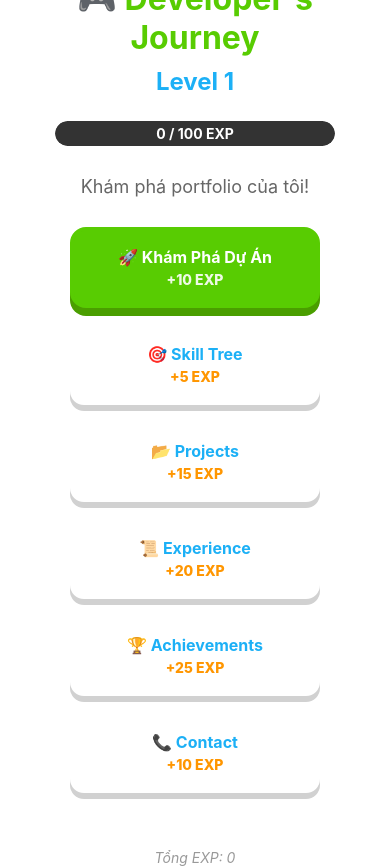
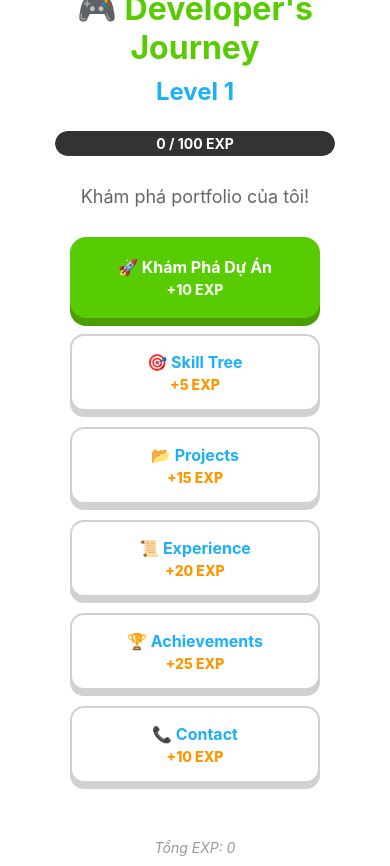
Before and after one commit to naphucco/GamifiedApp, a React Native app: screen /Home in a window 390 px wide. Built offline with nearby package versions, Linux system fonts and the light colour scheme.

Commit message:
Update animation

```diff
--- a/src/components/ui/CustomButton.tsx
+++ b/src/components/ui/CustomButton.tsx
@@ -127,8 +127,8 @@ const styles = StyleSheet.create({
     borderRadius: 14,
     alignItems: 'center',
     justifyContent: 'center',
-    borderWidth: 4,
-    borderColor: '#ffffff',
+    borderWidth: 2,
+    borderColor: '#d1d1d1',
     minWidth: 250,
     position: 'relative',
     zIndex: 1,
--- a/src/screens/HomeScreen.tsx
+++ b/src/screens/HomeScreen.tsx
@@ -12,25 +12,9 @@ export const HomeScreen = () => {
   const [level, setLevel] = useState(gameState.getState().level);
   const [expToNextLevel, setExpToNextLevel] = useState(gameState.getState().expToNextLevel);
 
-  const fadeAnim = useState(new Animated.Value(0))[0];
-  const bounceAnim = useState(new Animated.Value(0))[0];
-
   console.log('🎯 TEST: HomeScreen loaded');
 
   useEffect(() => {
-    Animated.timing(fadeAnim, {
-      toValue: 1,
-      duration: 800,
-      useNativeDriver: true,
-    }).start();
-
-    Animated.spring(bounceAnim, {
-      toValue: 1,
-      friction: 3,
-      tension: 40,
-      useNativeDriver: true,
-    }).start();
-
     const unsubscribe = gameState.subscribe((newState) => {
       setCurrentExp(newState.exp);
       setLevel(newState.level);
@@ -65,16 +49,10 @@ export const HomeScreen = () => {
     navigation.navigate('Contact' as never);
   }, 10);
 
-  const bounceTransform = bounceAnim.interpolate({
-    inputRange: [0, 0.5, 1],
-    outputRange: [0, -10, 0]
-  });
-
   return (
-    <Animated.View style={[styles.container, { opacity: fadeAnim }]}>
+    <Animated.View style={styles.container}>
       <Animated.Text style={[
-        styles.title,
-        { transform: [{ translateY: bounceTransform }] }
+        styles.title
       ]}>
         🎮 Developer's Journey
       </Animated.Text>
```
Also changed, not shown: 1 other file (tests, documents, lock files or other folders).
